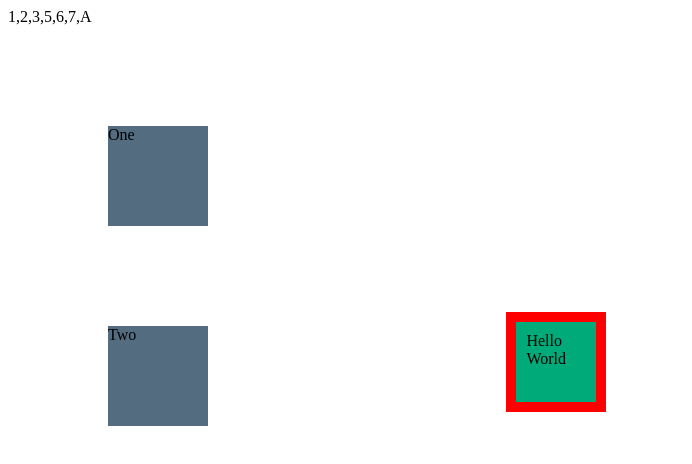
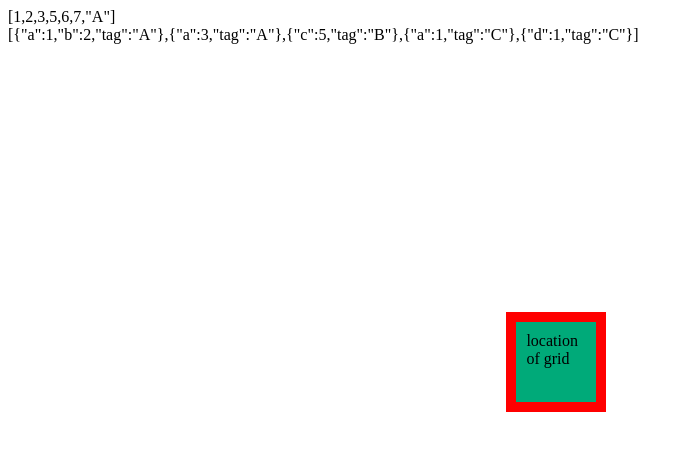
Before and after one commit to berensjd/tasks, a website with bundled scripts: page index.html in a window 1280 px wide. Shown: the whole page, without its empty margins (0-692 px from the left). Built offline with nearby package versions, Linux system fonts and the light colour scheme.

Commit message:
completion of tagObjects function

```diff
--- a/index.html
+++ b/index.html
@@ -1,10 +1,6 @@
 <!DOCTYPE html>
-<!--[if lt IE 7]>      <html class="no-js lt-ie9 lt-ie8 lt-ie7"> <![endif]-->
-<!--[if IE 7]>         <html class="no-js lt-ie9 lt-ie8"> <![endif]-->
-<!--[if IE 8]>         <html class="no-js lt-ie9"> <![endif]-->
-<!--[if gt IE 8]><!-->
-<html class="no-js">
-  <!--<![endif]-->
+
+<html>
   <head>
     <meta charset="utf-8" />
     <meta http-equiv="X-UA-Compatible" content="IE=edge" />
@@ -15,9 +11,9 @@
   </head>
   <body>
     <div id="removeDuplicates">Remove Duplicates</div>
-    <div class="box">Hello World</div>
-    <div class="textBox">One</div>
-    <div class="textBox">Two</div>
-    <script src="./src/index.js" async defer></script>
+    <div id="tagObjects">Remove Duplicates</div>
+    <div class="box">location of grid</div>
+    <!--*** IMPORTANT*** deployment of type module to be used in dev environment only-->
+    <script type="module" src="./src/index.js" async defer></script>
   </body>
 </html>
--- a/package.json
+++ b/package.json
@@ -4,7 +4,5 @@
   "main": "index.js",
   "author": "Jonathan Berens",
   "license": "MIT",
-  "devDependencies": {
-    "eslint": "^5.16.0"
-  }
+  "devDependencies": {}
 }
--- a/src/index.js
+++ b/src/index.js
@@ -1,26 +1,37 @@
+import totalRecordValues from "./utils/totalRecordValues.js";
+import tagCommonRecords from "./utils/tagCommonRecords.js";
+
 function removeDuplicates(feed = []) {
   let removed = [];
-  for (curr of feed) if (!removed.includes(curr)) removed = [...removed, curr];
+  for (let curr of feed)
+    if (!removed.includes(curr)) removed = [...removed, curr];
   return removed;
 }
 
-function tagObjects(feed) {
-  // Loop through each record of array
-  for (let currentRecord of feed) {
-    // loop through the props of each record
-    let newRecord = {};
-    let propertyValus = [];
-    for (let currentProperty in currentRecord) {
-      propertyValus = [...propertyValus, currentRecord[currentProperty]];
-      newRecord[currentProperty] = currentRecord[currentProperty];
-    }
-    const total = propertyValus.reduce((acc, value) => acc + value);
-    newRecord.total = total;
-    console.log({ newRecord });
+function tagObjects(feederRecords) {
+  const { outputRecords: records, uniqueRecordTotals } = totalRecordValues(
+    feederRecords
+  );
+  let tags = "ABCDEFGHIJKLMNOPQRSTUVWXYZ".split("");
+  let outputRecords = [];
+  for (let currentTotal of uniqueRecordTotals) {
+    outputRecords = [
+      ...outputRecords,
+      tagCommonRecords(tags.shift(), records, currentTotal)
+    ];
   }
+  outputRecords = outputRecords.flat();
+  return outputRecords;
 }
 
 const removed = removeDuplicates([1, 2, 2, 3, 5, 5, 5, 5, 5, 6, 7, "A", "A"]);
-document.getElementById("removeDuplicates").innerHTML = removed;
+document.getElementById("removeDuplicates").innerHTML = JSON.stringify(removed);
 
-tagObjects([{ a: 1, b: 2 }, { a: 3 }]);
+const records = tagObjects([
+  { a: 1, b: 2 },
+  { a: 3 },
+  { c: 5 },
+  { a: 1 },
+  { d: 1 }
+]);
+document.getElementById("tagObjects").innerHTML = JSON.stringify(records);
--- /dev/null
+++ b/src/utils/tagCommonRecords.js
@@ -0,0 +1,17 @@
+/**
+ * -----------------------------------------------------------------------------------
+ * Returns all tagged records for a given total and tag value
+ * @param {string} tag    The allocated tag name for the records with the common total
+ * @param {array} records All records
+ * @param {number} total   The record tolal to filter
+ * -----------------------------------------------------------------------------------
+ */
+export default (tag, records, total) => {
+  const commonTotals = records.filter(records => records.total === total);
+
+  return commonTotals.map(record => {
+    record.tag = tag;
+    delete record.total;
+    return record;
+  });
+};
--- /dev/null
+++ b/src/utils/totalRecordValues.js
@@ -0,0 +1,32 @@
+/**
+ * -----------------------------------------------------------------------------------------
+ * 1. Iterates through an array of records
+ * 2. Sums the property values of each record and augments each record with a total property
+ * 3. Returns an array of augmented records and an array of unique record totals
+ * @param {array} feederRecords
+ * -----------------------------------------------------------
+ */
+export default feederRecords => {
+  let outputRecords = [];
+  let uniqueRecordTotals = [];
+
+  // Loop through each record
+  for (let currentRecord of feederRecords) {
+    let augmentedRecord = {};
+    let propertyValus = [];
+
+    // loop through the props of each record
+    for (let currentProperty in currentRecord) {
+      propertyValus = [...propertyValus, currentRecord[currentProperty]];
+      augmentedRecord[currentProperty] = currentRecord[currentProperty];
+    } //end of record prop loop
+
+    const total = propertyValus.reduce((acc, value) => acc + value);
+    augmentedRecord.total = total;
+    if (!uniqueRecordTotals.includes(total))
+      uniqueRecordTotals = [...uniqueRecordTotals, total];
+    outputRecords = [...outputRecords, augmentedRecord];
+  } //end of record loop
+
+  return { outputRecords, uniqueRecordTotals };
+};
```
Also changed, not shown: 1 other file.
